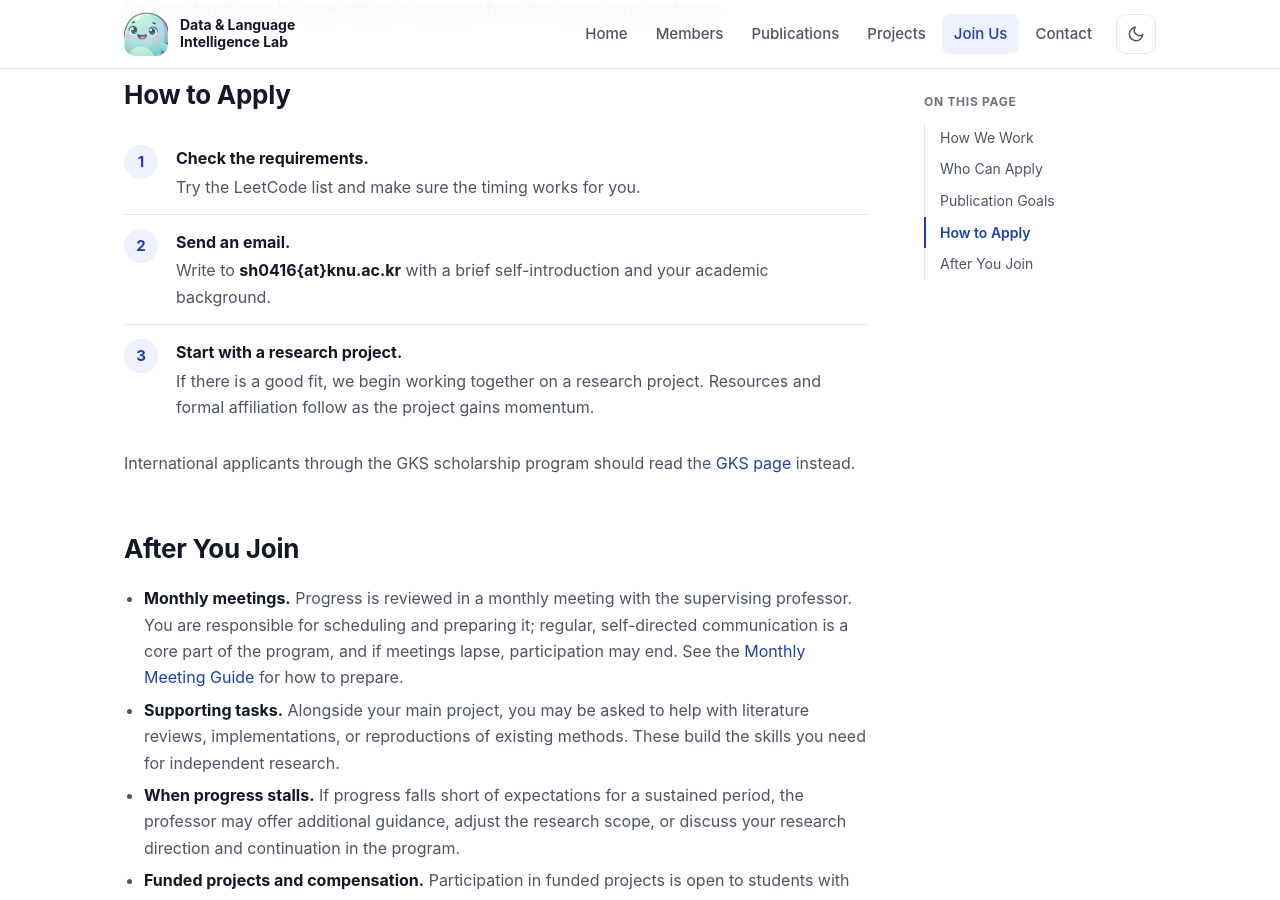
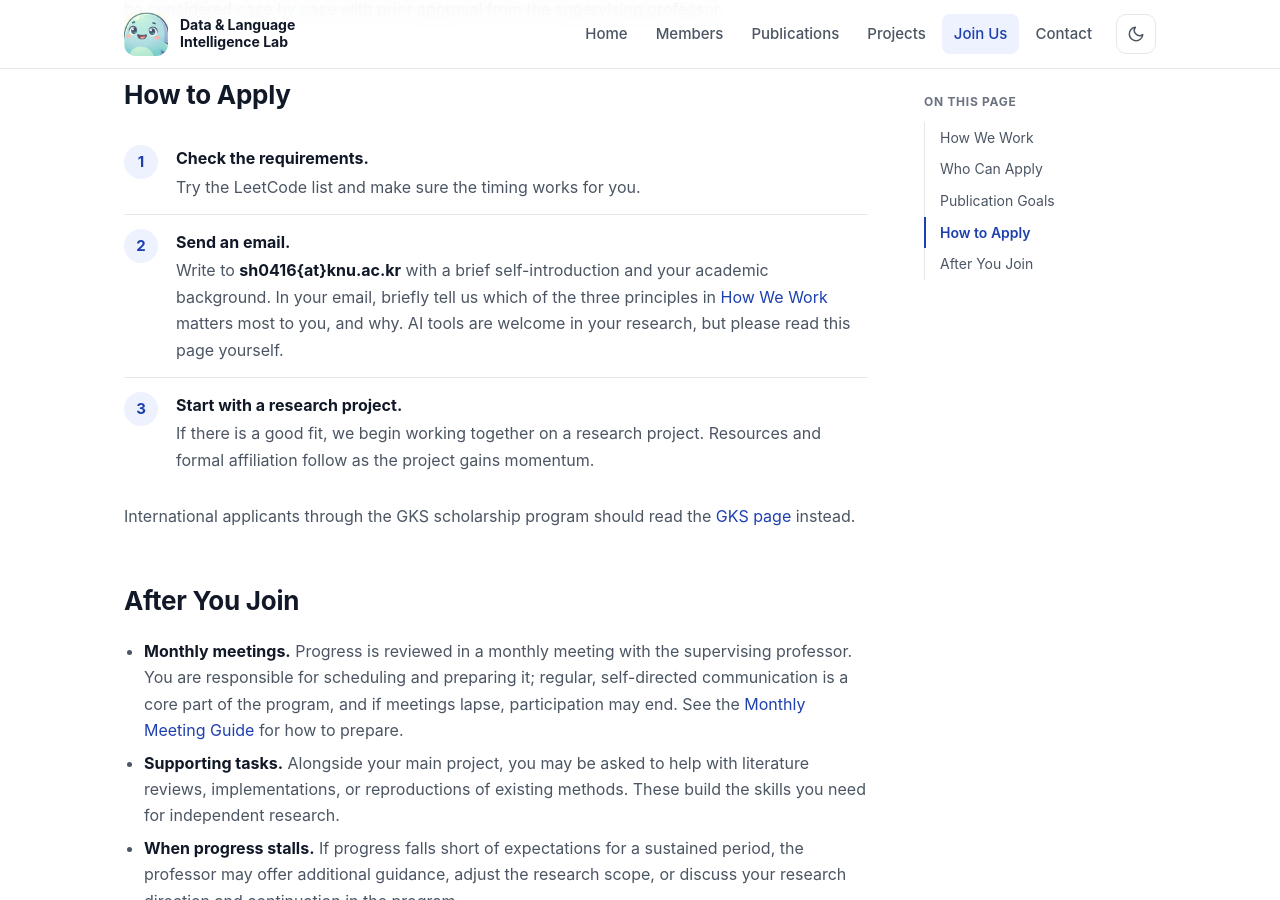
Before and after one commit to knu-dli/knu-dli.github.io, a Jekyll site: the page built from join.md, in a window 1280 px wide and 900 px high, scrolled down 2056 px. Built offline with Jekyll 4.4.1, drawn with Linux system fonts in a browser that asks for light colours; some web fonts are replaced.

Commit message:
Join: ask applicants to reflect on a principle in their email
Co-Authored-By: Claude Opus 5.5 <noreply@anthropic.com>

```diff
--- a/join.md
+++ b/join.md
@@ -79,7 +79,7 @@ For conferences, only **regular long papers** count; demo, workshop, short, and
   </li>
   <li>
     <strong>Send an email.</strong>
-    <span>Write to <strong>sh0416{at}knu.ac.kr</strong> with a brief self-introduction and your academic background.</span>
+    <span>Write to <strong>sh0416{at}knu.ac.kr</strong> with a brief self-introduction and your academic background. In your email, briefly tell us which of the three principles in <a href="#how-we-work">How We Work</a> matters most to you, and why. AI tools are welcome in your research, but please read this page yourself.</span>
   </li>
   <li>
     <strong>Start with a research project.</strong>
```
